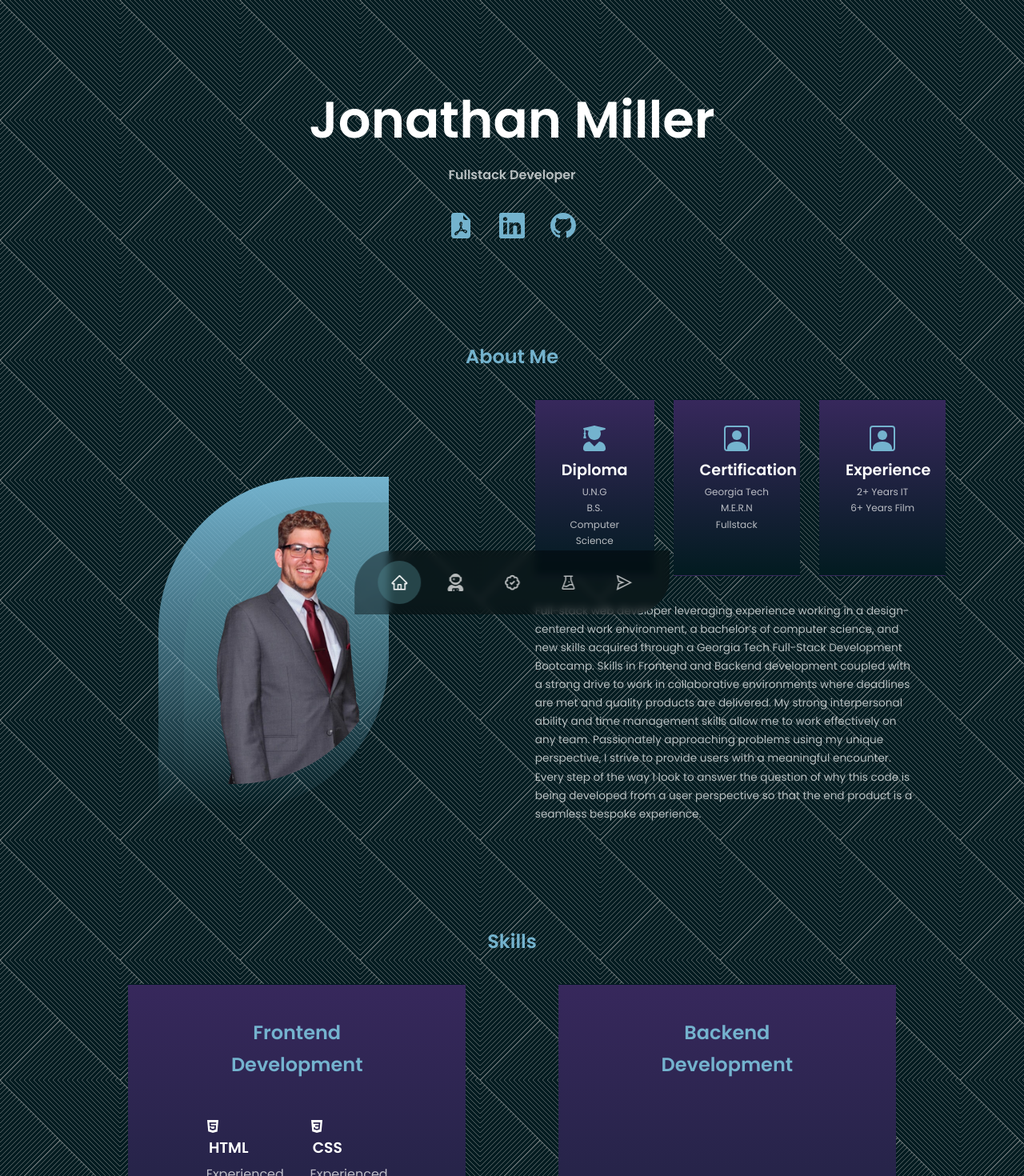
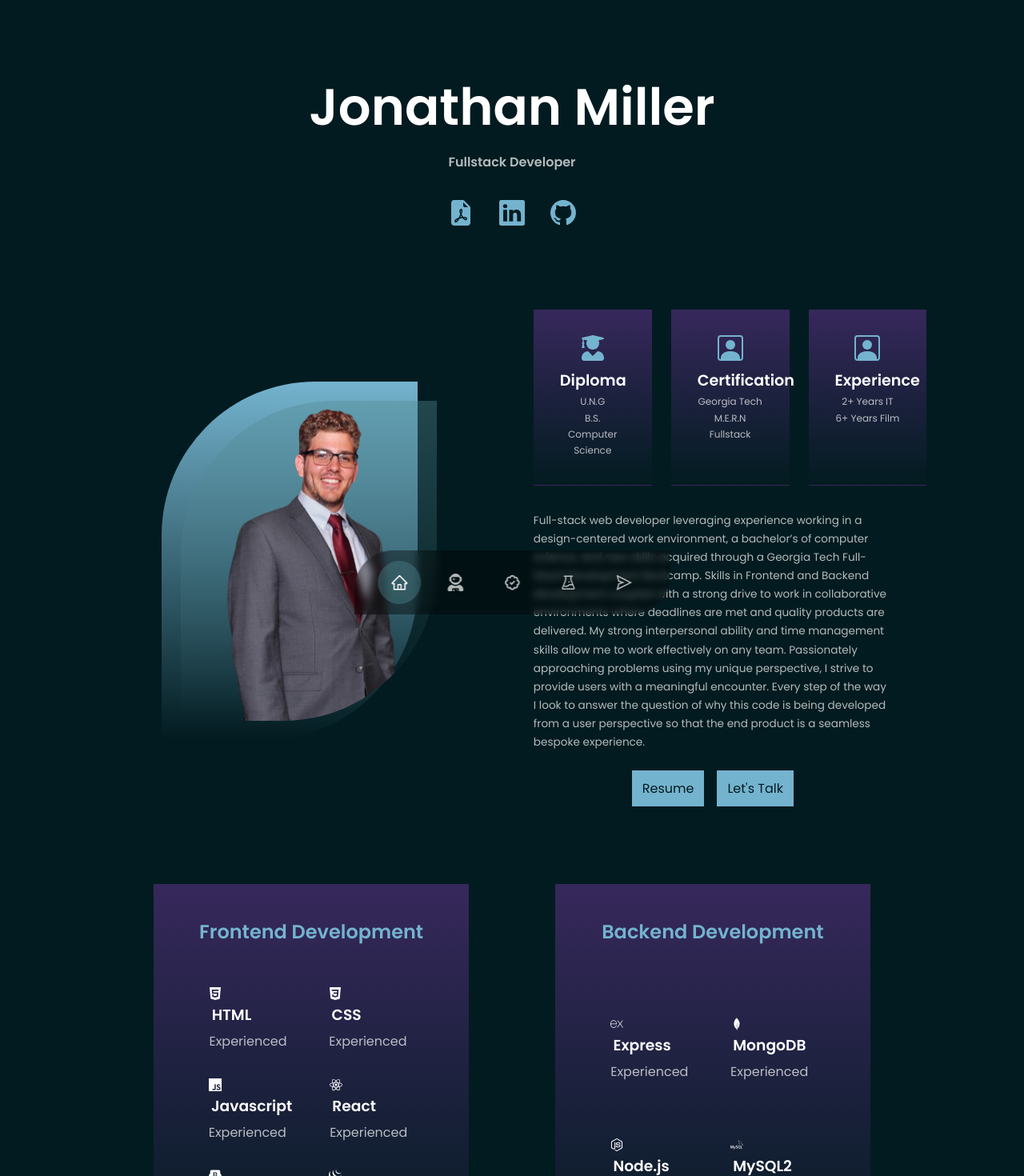
Before and after one commit to jdmill/react-portfolio, a React (Create React App) app: page / in a window 1280 px wide. Shown: the top 1470 px of the page at 80% size. Built offline with nearby package versions, Linux system fonts and the light colour scheme; a web font is replaced by a local one.

Commit message:
finished portfolio

```diff
--- a/src/components/about/About.js
+++ b/src/components/about/About.js
@@ -3,12 +3,11 @@ import "./about.css";
 import Pic from "../../assets/suit-pic.png";
 import { BsPersonSquare } from "react-icons/bs";
 import { FaUserGraduate } from "react-icons/fa";
+import Resume from "../../assets/JonMillerResume.pdf";
 
 export const About = () => {
   return (
     <section id="about">
-      <h2>About Me</h2>
-
       <div className="container about-container">
         <div className="about-me">
           <div className="pic">
@@ -52,6 +51,19 @@ export const About = () => {
             question of why this code is being developed from a user perspective
             so that the end product is a seamless bespoke experience.
           </p>
+          <div className="btn-div">
+            <a
+              href={Resume}
+              className="btn btn-primary"
+              target="_blank"
+              rel="noreferrer"
+            >
+              Resume
+            </a>
+            <a href="#contact" className="btn btn-primary">
+              Let's Talk
+            </a>
+          </div>
         </div>
       </div>
     </section>
--- a/src/components/about/about.css
+++ b/src/components/about/about.css
@@ -5,24 +5,24 @@
 }
 
 .about-me {
-
   display: flex;
   align-items: center;
   justify-content: space-around;
 }
 
-.about-me-img-container {
+/* Was for another image I decided to remove */
+/* .about-me-img-container {
   border-radius: 2rem;
   background: linear-gradient(45deg,
-        transparent,
-        var(--color-primary),
-        transparent);
+  transparent,
+  var(--color-primary),
+  transparent);
 }
 
 .about-me-img {
   border-radius: 2rem;
   overflow: hidden;
-}
+} */
 
 .about-me-cards {
   display: flex;
@@ -44,7 +44,6 @@
 .about-me-card:hover {
   background-blend-mode: hard-light;
   background-color: var(--color-bg-variant, 0.5);
-  animation: pulse;
   animation-duration: 2.3s;
   cursor: default;
   transition: .5s;
@@ -70,28 +69,39 @@
   font-size: .85rem;
 }
 
+/* buttons */
+.btn-div {
+  display: flex;
+  justify-content: center;
+}
+.btn-div a {
+  margin: .5rem;
+  justify-content: center;
+}
+
+
+/* Picture outline and stlying */
 .pic {
   background: linear-gradient(var(--color-primary), transparent);
   display: flex;
-  width: 18rem;
-  height: 26rem;
-  margin-top: 4rem;
+  width: 20rem;
+  height: 28rem;
   border-radius: 12rem 0 12rem 0;
   flex-direction: column;
 }
 
 .pic-outline {
   background: linear-gradient(var(--color-primary-variant), transparent);
-  width: 16rem;
-  height: 26rem;
-  margin: 2rem;
+  width: 20rem;
+  height: 28rem;
+  margin: 1.5rem;
   border-radius: 12rem 0 12rem 0;
   z-index: 1;
   overflow: hidden;
 }
 
 .pic img {
-  height: 24rem;
+  height: 28rem;
 }
 
 .pic-outline:hover {
@@ -101,11 +111,12 @@
 }
 
 .pic:hover {
-  animation: pulse;
+  animation:pulse;
   animation-duration: 2s;
   transition-timing-function: ease;
 }
 
+/* Media Queries */
 @media screen and (max-width: 1024px) {
   .about-container {
     grid-template-columns: 1fr;
@@ -124,7 +135,7 @@
 @media screen and (max-width: 600px) {
   .about-me {
     width: 80%;
-    margin: 0 auto 3rem;
+    margin: 0 auto 7rem;
   }
 
   .about-me-cards {
@@ -146,6 +157,19 @@
   .about-content p {
     margin: 1.5rem 0;
   }
+}
 
+/* This is only for the stupid galaxy edge */
+@media screen and (max-width: 350px) {
+  .pic {
+    width: 16rem;
+    height: 24rem;
+  }
+
+    .pic-outline {
+      width: 16rem;
+      height: 24rem;
+      margin: 0;
+    }
 
 }
--- a/src/components/contact/Contact.js
+++ b/src/components/contact/Contact.js
@@ -4,7 +4,6 @@ import "./contact.css";
 export const Contact = () => {
   return (
     <section id="contact">
-      <h2>Connect</h2>
       <div className="container contact-container">
         <div className="contact-methods">
           <article className="contact-method">
@@ -26,12 +25,6 @@ export const Contact = () => {
             </a>
           </article>
         </div>
-        <form action="">
-          <input type="text" name="name" placeholder="Name" required />
-          <input type="email" name="email" placeholder="Email" required />
-          <textarea name="message" rows="7" placeholder="Message" required />
-          <input type="submit"></input>
-        </form>
       </div>
     </section>
   );
--- a/src/components/contact/contact.css
+++ b/src/components/contact/contact.css
@@ -12,7 +12,8 @@
 .contact-methods {
   display: flex;
   gap: 1.2rem;
-  flex-direction: column;
+  flex-direction: row;
+  justify-content: center;
 }
 
 .contact-method {
@@ -21,6 +22,7 @@
   text-align: center;
   border: 1px solid transparent;
   transition: .5s;
+
 }
 
 .contact-method:hover {
@@ -30,17 +32,18 @@
 
 .form-container {
   padding-right:2rem;
+  flex-basis: 70%;
 }
-
-form {
+/* Decided not to include a form at this time */
+/* form {
   display: flex;
   flex-direction: column;
   gap: 1.2;
   flex-basis: 30%;
   transition: .5s;
-}
+} */
 
-input, textarea {
+/* input, textarea {
   width: 100%;
   background: linear-gradient(var(--color-bg-variant), var(--color-bg),.5);
   border: 3px solid var(--color-primary-variant);
@@ -53,10 +56,10 @@ input, textarea {
 input:hover, textarea:hover {
   background: linear-gradient(var(--color-bg-variant), var(--color-bg));
   border-color: transparent;
-}
+} */
 
 @media screen and (max-width: 1024px) {
-  .contact-container {
+  .contact-methods {
     flex-direction: column;
   }
 }
--- a/src/components/header/SocialBtns.js
+++ b/src/components/header/SocialBtns.js
@@ -6,13 +6,17 @@ import Resume from "../../assets/JonMillerResume.pdf";
 const SocialBtns = () => {
   return (
     <div className="social-btns">
-      <a href={Resume} target="_blank">
+      <a href={Resume} target="_blank" rel="noreferrer">
         <BsFillFileEarmarkPdfFill />
       </a>
-      <a href="https://www.linkedin.com/in/jdmill/" target="_blank">
+      <a
+        href="https://www.linkedin.com/in/jdmill/"
+        target="_blank"
+        rel="noreferrer"
+      >
         <BsLinkedin />
       </a>
-      <a href="https://www.github.com/jdmill" target="_blank">
+      <a href="https://www.github.com/jdmill" target="_blank" rel="noreferrer">
         <BsGithub />
       </a>
     </div>
--- a/src/components/header/header.css
+++ b/src/components/header/header.css
@@ -1,5 +1,5 @@
 header {
-  padding-top: 6rem;
+  padding-top: 5rem;
 }
 
 .header-container {
@@ -16,15 +16,6 @@ header {
 
 .title {
   font-size: 1rem;
-}
-.name:hover {
-  animation: bounce;
-  animation-duration: 2s;
-}
-
-.title:hover {
-  animation: bounce;
-  animation-duration: 2s;
 }
 
 /*Btns~~~~~~~~~~~~*/
--- a/src/components/nav/nav.css
+++ b/src/components/nav/nav.css
@@ -26,3 +26,10 @@ nav a.active {
   background: var(--color-primary-variant);
   color: white;
 }
+/* This is only for the edge.. */
+@media screen and (max-width: 350px) {
+  .nav {
+    gap: 0.1rem;
+  }
+
+}
--- a/src/components/portfolio/Portfolio.js
+++ b/src/components/portfolio/Portfolio.js
@@ -10,11 +10,13 @@ import Img6 from "../../assets/note-taker.png";
 export const Portfolio = () => {
   return (
     <section id="portfolio">
-      <h2>Portfolio</h2>
-
       <div className="container portfolio-container">
         <article className="portfolio-item">
-          <a href="https://github.com/jdmill/this-is-war" target="_blank">
+          <a
+            href="https://github.com/jdmill/this-is-war"
+            target="_blank"
+            rel="noreferrer"
+          >
             <div className="portfolio-item-img">
               <img src={Img1} alt="This is war, mockup" />
             </div>
@@ -22,7 +24,11 @@ export const Portfolio = () => {
           </a>
         </article>
         <article className="portfolio-item">
-          <a href="https://github.com/jdmill/Eventplan" target="_blank">
+          <a
+            href="https://github.com/jdmill/Eventplan"
+            target="_blank"
+            rel="noreferrer"
+          >
             <div className="portfolio-item-img">
               <img src={Img2} alt="EventPlan" />
             </div>
@@ -33,6 +39,7 @@ export const Portfolio = () => {
           <a
             href="https://github.com/jdmill/weather-dashboard-for-winners"
             target="_blank"
+            rel="noreferrer"
           >
             <div className="portfolio-item-img">
               <img src={Img3} alt="Weather Dashboard" />
@@ -44,6 +51,7 @@ export const Portfolio = () => {
           <a
             href="https://github.com/jdmill/day-planner-for-chumps"
             target="_blank"
+            rel="noreferrer"
           >
             <div className="portfolio-item-img">
               <img src={Img4} alt="Day Planner" />
@@ -55,6 +63,7 @@ export const Portfolio = () => {
           <a
             href="https://github.com/jdmill/regular-text-editor"
             target="_blank"
+            rel="noreferrer"
           >
             <div className="portfolio-item-img">
               <img src={Img5} alt="Text Editor" />
@@ -63,7 +72,11 @@ export const Portfolio = () => {
           </a>
         </article>
         <article className="portfolio-item">
-          <a href="https://github.com/jdmill/nifty-note-taker" target="_blank">
+          <a
+            href="https://github.com/jdmill/nifty-note-taker"
+            target="_blank"
+            rel="noreferrer"
+          >
             <div className="portfolio-item-img">
               <img src={Img6} alt="This is war, mockup" />
             </div>
--- a/src/components/portfolio/portfolio.css
+++ b/src/components/portfolio/portfolio.css
@@ -15,9 +15,6 @@
   justify-content: center;
 }
 
-.portfolio-item-img img {
-  /* border-radius: 1.4rem; */
-}
 
 .portfolio-item h3 {
   margin-top: 1.5rem;
--- a/src/components/skills/Skills.js
+++ b/src/components/skills/Skills.js
@@ -16,8 +16,6 @@ import {
 const Skills = () => {
   return (
     <section id="skills">
-      <h2>Skills</h2>
-
       <div className="container skills-container">
         <div className="skills-container-div">
           <h2>Frontend Development</h2>
--- a/src/components/skills/skills.css
+++ b/src/components/skills/skills.css
@@ -17,7 +17,7 @@ h1 {
 
 .skills-container > div {
   background: linear-gradient(var(--color-bg-variant), var(--color-bg));
-  padding: 2.5rem 5rem;
+  padding: 2.5rem 2.5rem;
   /* border-radius: 2rem; */
   border: 1px solid transparent;
   display: flex;
@@ -29,7 +29,6 @@ h1 {
 .skills-container > div:hover {
   background-blend-mode: hard-light;
     background-color: var(--color-bg-variant, 0.5);
-    animation: pulse;
     animation-duration: 2.3s;
 }
 
--- a/src/index.css
+++ b/src/index.css
@@ -22,7 +22,7 @@
 
   --transition: 400;
 
-  --container-width-lg: 75%;
+  --container-width-lg: 70%;
   --container-width-md: 85%;
   --container-width-sm: 90%;
 
@@ -42,8 +42,9 @@ body {
   font-family: 'Poppins', sans-serif;
   color: white;
   line-height: 1.7;
-  background-image: url(../src/assets/diagonal-striped-brick.png);
-  background-attachment: fixed;
+  background-color: #021b20;
+  /* background-image: url(../src/assets/diagonal-striped-brick.png);
+  background-attachment: fixed; */
 }
 
 /* Main Styles */
@@ -60,7 +61,7 @@ h1 {
 }
 
 section {
-  margin-top: 7rem;
+  margin-top: 5.5rem;
 }
 
 section > h2, section > h5 {
```
